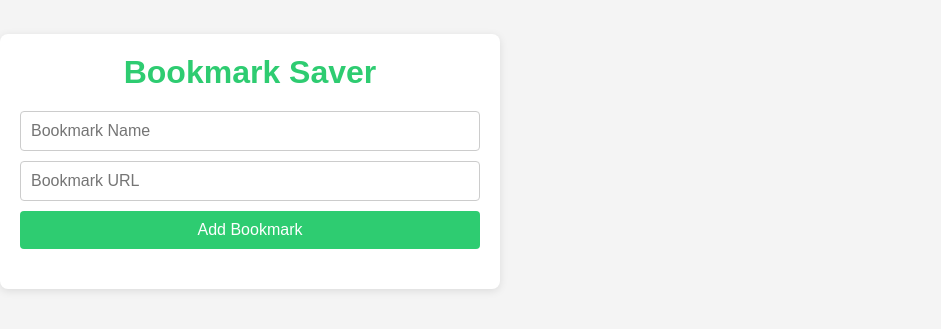
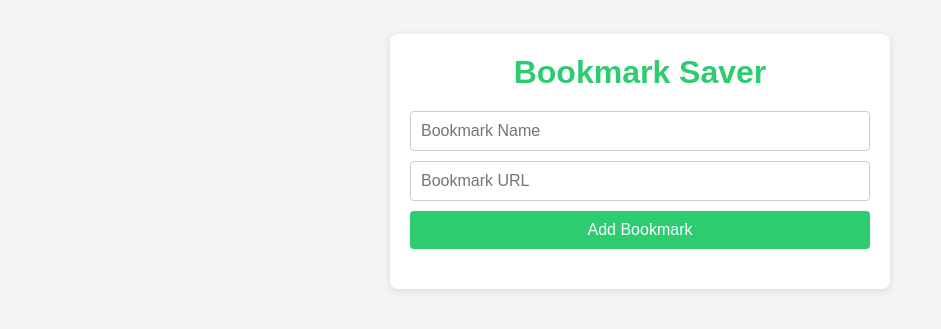
Before and after one commit to PrestonMas/BookmarkSaver, a React (Vite) app: page / in a window 1280 px wide. Shown: the part 239-568 px from the top of the page, without its empty margins (0-941 px from the left). Built offline with nearby package versions, Linux system fonts and the light colour scheme.

Commit message:
fix 2 centering div

```diff
--- a/src/style.css
+++ b/src/style.css
@@ -9,17 +9,16 @@
 body {
     font-family: Arial, sans-serif;
     background-color: #f4f4f4;
-    color: #fcfafa;
+    color: #333;
+    margin: 0;
+}
+
+#root {
+    width: 100%;
+    min-height: 100vh;
     display: flex;
     justify-content: center;
     align-items: center;
-    height: 100vh;
-}
-
-#root {
-  width: 100%;
-  justify-content: center;
-  align-items: center;
 }
 
 .app-container{
```
